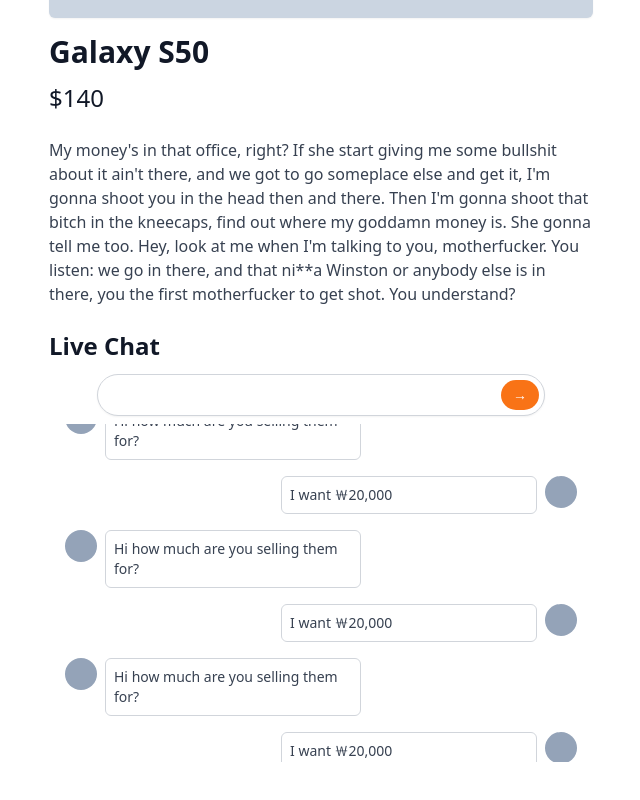
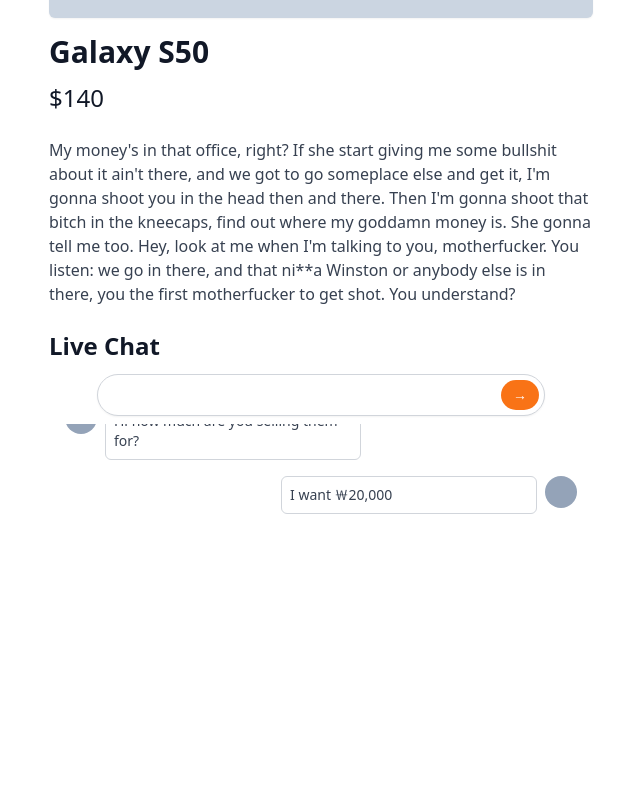
Before and after one commit to Jiyun-Parkk/carrot-market, a Next.js app: page /live/1 in a window 1280 px wide. Shown: the part 376-1176 px from the top of the page, without its empty margins (319-959 px from the left). Built offline with nearby package versions, Linux system fonts and the light colour scheme.

Commit message:
Style: chat message 컴포넌트 분리, 적용

```diff
--- /dev/null
+++ b/components/Chat/MessageInput/index.tsx
@@ -0,0 +1,19 @@
+import React from 'react';
+
+export const MessageInput = () => {
+  return (
+    <div className='fixed inset-x-0 bottom-0  bg-white py-2'>
+      <div className='relative mx-auto flex w-full  max-w-md items-center'>
+        <input
+          type='text'
+          className='w-full rounded-full border-gray-300 pr-12 shadow-sm focus:border-orange-500 focus:outline-none focus:ring-orange-500'
+        />
+        <div className='absolute inset-y-0 right-0 flex py-1.5 pr-1.5'>
+          <button className='flex items-center rounded-full bg-orange-500 px-3 text-sm text-white focus:ring-2 focus:ring-orange-500 focus:ring-offset-2 hover:bg-orange-600'>
+            &rarr;
+          </button>
+        </div>
+      </div>
+    </div>
+  );
+};
--- /dev/null
+++ b/components/Chat/MyMessage/index.tsx
@@ -0,0 +1,10 @@
+export const MyMessage = ({ message }: { message: string }) => {
+  return (
+    <div className='flex flex-row-reverse items-start space-x-2 space-x-reverse'>
+      <div className='h-8 w-8 rounded-full bg-slate-400' />
+      <div className='w-1/2 rounded-md border border-gray-300 p-2 text-sm text-gray-700'>
+        <p>{message}</p>
+      </div>
+    </div>
+  );
+};
--- /dev/null
+++ b/components/Chat/OpponentMessage/index.tsx
@@ -0,0 +1,12 @@
+import React from 'react';
+
+export const OpponentMessage = ({ message }: { message: string }) => {
+  return (
+    <div className='flex items-start space-x-2'>
+      <div className='h-8 w-8 rounded-full bg-slate-400' />
+      <div className='w-1/2 rounded-md border border-gray-300 p-2 text-sm text-gray-700'>
+        <p>{message}</p>
+      </div>
+    </div>
+  );
+};
--- /dev/null
+++ b/components/Chat/index.ts
@@ -0,0 +1,2 @@
+export * from './MyMessage';
+export * from './OpponentMessage';
--- a/components/index.ts
+++ b/components/index.ts
@@ -3,3 +3,4 @@
 export * from './Button';
 export * from './Form';
 export * from './Community';
+export * from './Chat';
--- a/package.json
+++ b/package.json
@@ -27,6 +27,7 @@
     "postcss": "^8.4.20",
     "prettier": "^2.8.1",
     "prettier-plugin-tailwindcss": "^0.2.1",
+    "tailwind-scrollbar": "^2.1.0",
     "tailwindcss": "^3.2.4"
   }
 }
--- a/pages/chats/[id].tsx
+++ b/pages/chats/[id].tsx
@@ -1,44 +1,20 @@
+import { Layout, MyMessage, OpponentMessage } from 'components';
+import { MessageInput } from 'components/Chat/MessageInput';
 import { NextPage } from 'next';
+import { useRouter } from 'next/router';
 import React from 'react';
 
 const ChatDetail: NextPage = () => {
+  const { query } = useRouter();
+
   return (
-    <div className='space-y-4 py-10 px-4'>
-      <div className='flex items-start space-x-2 '>
-        <div className='h-8 w-8 rounded-full bg-slate-400' />
-        <div className='w-1/2 rounded-md border border-gray-300 p-2 text-sm text-gray-700'>
-          Hi how much are you selling them for?
-        </div>
+    <Layout title={query.id as string} canGoBack>
+      <div className='space-y-4 py-10 px-4'>
+        <OpponentMessage message='Hi how much are you selling them for?' />
+        <MyMessage message='I want ￦20,000' />
+        <MessageInput />
       </div>
-
-      <div className='flex flex-row-reverse items-start space-x-2 space-x-reverse'>
-        <div className='h-8 w-8 rounded-full bg-slate-400' />
-        <div className='w-1/2 rounded-md border border-gray-300 p-2 text-sm text-gray-700'>
-          <p>I want ￦20,000</p>
-        </div>
-      </div>
-
-      <div className='flex items-start space-x-2 '>
-        <div className='h-8 w-8 rounded-full bg-slate-400' />
-        <div className='w-1/2 rounded-md border border-gray-300 p-2 text-sm text-gray-700'>
-          미쳤어
-        </div>
-      </div>
-
-      <div className='fixed inset-x-0 bottom-4 mx-auto w-full max-w-md'>
-        <div className='relative flex items-center'>
-          <input
-            type='text'
-            className='w-full rounded-full border-gray-300 pr-12 shadow-sm focus:border-orange-500 focus:outline-none focus:ring-orange-500'
-          />
-          <div className='absolute inset-y-0 right-0 flex py-1.5 pr-1.5'>
-            <span className='flex cursor-pointer  items-center rounded-full bg-orange-500 px-3 text-sm text-white hover:bg-orange-600 focus:outline-none focus:ring-2 focus:ring-orange-500 focus:ring-offset-2'>
-              &rarr;
-            </span>
-          </div>
-        </div>
-      </div>
-    </div>
+    </Layout>
   );
 };
 
--- a/pages/live/[id].tsx
+++ b/pages/live/[id].tsx
@@ -1,10 +1,12 @@
-import { Layout } from 'components';
+import { Layout, MyMessage } from 'components';
+import { OpponentMessage } from 'components';
+import { MessageInput } from 'components/Chat/MessageInput';
 import type { NextPage } from 'next';
 
 const Stream: NextPage = () => {
   return (
     <Layout title='Galaxy S50' canGoBack>
-      <div className='space-y-4 py-10 px-4'>
+      <div className='space-y-4 py-10  px-4'>
         <div className='aspect-video w-full rounded-md bg-slate-300 shadow-sm' />
         <div className='mt-5'>
           <h1 className='text-3xl font-bold text-gray-900'>Galaxy S50</h1>
@@ -22,105 +24,11 @@
         </div>
         <div>
           <h2 className='text-2xl font-bold text-gray-900'>Live Chat</h2>
-          <div className='h-[50vh] space-y-4 overflow-y-scroll py-10  px-4 pb-16'>
-            <div className='flex items-start space-x-2'>
-              <div className='h-8 w-8 rounded-full bg-slate-400' />
-              <div className='w-1/2 rounded-md border border-gray-300 p-2 text-sm text-gray-700'>
-                <p>Hi how much are you selling them for?</p>
-              </div>
-            </div>
-            <div className='flex flex-row-reverse items-start space-x-2 space-x-reverse'>
-              <div className='h-8 w-8 rounded-full bg-slate-400' />
-              <div className='w-1/2 rounded-md border border-gray-300 p-2 text-sm text-gray-700'>
-                <p>I want ￦20,000</p>
-              </div>
-            </div>
-            <div className='flex items-start space-x-2'>
-              <div className='h-8 w-8 rounded-full bg-slate-400' />
-              <div className='w-1/2 rounded-md border border-gray-300 p-2 text-sm text-gray-700'>
-                <p>Hi how much are you selling them for?</p>
-              </div>
-            </div>
-            <div className='flex flex-row-reverse items-start space-x-2 space-x-reverse'>
-              <div className='h-8 w-8 rounded-full bg-slate-400' />
-              <div className='w-1/2 rounded-md border border-gray-300 p-2 text-sm text-gray-700'>
-                <p>I want ￦20,000</p>
-              </div>
-            </div>
-            <div className='flex items-start space-x-2'>
-              <div className='h-8 w-8 rounded-full bg-slate-400' />
-              <div className='w-1/2 rounded-md border border-gray-300 p-2 text-sm text-gray-700'>
-                <p>Hi how much are you selling them for?</p>
-              </div>
-            </div>
-            <div className='flex flex-row-reverse items-start space-x-2 space-x-reverse'>
-              <div className='h-8 w-8 rounded-full bg-slate-400' />
-              <div className='w-1/2 rounded-md border border-gray-300 p-2 text-sm text-gray-700'>
-                <p>I want ￦20,000</p>
-              </div>
-            </div>
-            <div className='flex items-start space-x-2'>
-              <div className='h-8 w-8 rounded-full bg-slate-400' />
-              <div className='w-1/2 rounded-md border border-gray-300 p-2 text-sm text-gray-700'>
-                <p>Hi how much are you selling them for?</p>
-              </div>
-            </div>
-            <div className='flex flex-row-reverse items-start space-x-2 space-x-reverse'>
-              <div className='h-8 w-8 rounded-full bg-slate-400' />
-              <div className='w-1/2 rounded-md border border-gray-300 p-2 text-sm text-gray-700'>
-                <p>I want ￦20,000</p>
-              </div>
-            </div>
-            <div className='flex items-start space-x-2'>
-              <div className='h-8 w-8 rounded-full bg-slate-400' />
-              <div className='w-1/2 rounded-md border border-gray-300 p-2 text-sm text-gray-700'>
-                <p>Hi how much are you selling them for?</p>
-              </div>
-            </div>
-            <div className='flex flex-row-reverse items-start space-x-2 space-x-reverse'>
-              <div className='h-8 w-8 rounded-full bg-slate-400' />
-              <div className='w-1/2 rounded-md border border-gray-300 p-2 text-sm text-gray-700'>
-                <p>I want ￦20,000</p>
-              </div>
-            </div>
-            <div className='flex items-start space-x-2'>
-              <div className='h-8 w-8 rounded-full bg-slate-400' />
-              <div className='w-1/2 rounded-md border border-gray-300 p-2 text-sm text-gray-700'>
-                <p>Hi how much are you selling them for?</p>
-              </div>
-            </div>
-            <div className='flex flex-row-reverse items-start space-x-2 space-x-reverse'>
-              <div className='h-8 w-8 rounded-full bg-slate-400' />
-              <div className='w-1/2 rounded-md border border-gray-300 p-2 text-sm text-gray-700'>
-                <p>I want ￦20,000</p>
-              </div>
-            </div>
-            <div className='flex items-start space-x-2'>
-              <div className='h-8 w-8 rounded-full bg-slate-400' />
-              <div className='w-1/2 rounded-md border border-gray-300 p-2 text-sm text-gray-700'>
-                <p>Hi how much are you selling them for?</p>
-              </div>
-            </div>
-            <div className='flex flex-row-reverse items-start space-x-2 space-x-reverse'>
-              <div className='h-8 w-8 rounded-full bg-slate-400' />
-              <div className='w-1/2 rounded-md border border-gray-300 p-2 text-sm text-gray-700'>
-                <p>I want ￦20,000</p>
-              </div>
-            </div>
+          <div className='h-[50vh] space-y-4 overflow-y-scroll py-10 px-4  pb-16 scrollbar-none'>
+            <OpponentMessage message='Hi how much are you selling them for?' />
+            <MyMessage message='I want ￦20,000' />
           </div>
-          <div className='fixed inset-x-0 bottom-0  bg-white py-2'>
-            <div className='relative mx-auto flex w-full  max-w-md items-center'>
-              <input
-                type='text'
-                className='w-full rounded-full border-gray-300 pr-12 shadow-sm focus:border-orange-500 focus:outline-none focus:ring-orange-500'
-              />
-              <div className='absolute inset-y-0 right-0 flex py-1.5 pr-1.5'>
-                <button className='flex items-center rounded-full bg-orange-500 px-3 text-sm text-white hover:bg-orange-600 focus:ring-2 focus:ring-orange-500 focus:ring-offset-2'>
-                  &rarr;
-                </button>
-              </div>
-            </div>
-          </div>
+          <MessageInput />
         </div>
       </div>
     </Layout>
--- a/tailwind.config.js
+++ b/tailwind.config.js
@@ -7,6 +7,6 @@
   theme: {
     extend: {},
   },
-  plugins: [require('@tailwindcss/forms')],
+  plugins: [require('@tailwindcss/forms'), require('tailwind-scrollbar')],
   darkMode: 'class',
-}
+};
```
Also changed, not shown: pages/chats/index.tsx (+9 -1 lines), 1 other file (tests, documents, lock files or other folders).
